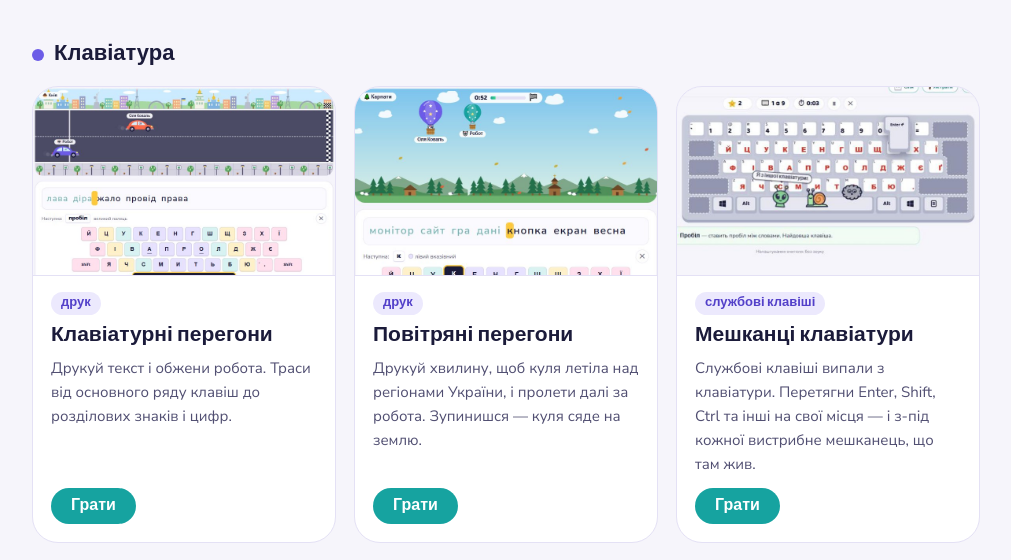
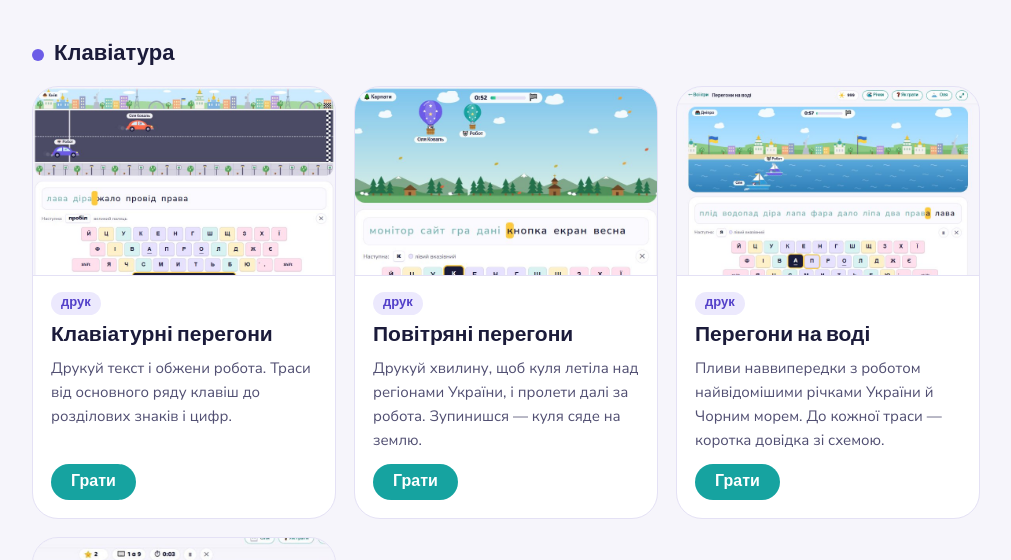
Before and after one commit to cyrilreyda/cyrilreyda.github.io, a plain HTML site: page index.html in a window 1280 px wide. Shown: the part 211-771 px from the top of the page, without its empty margins (134-1145 px from the left). Drawn offline with Linux system fonts and the light colour scheme.

Commit message:
Add Перегони на воді to the Keyboard section
Co-Authored-By: Claude Opus 5.5 <noreply@anthropic.com>

```diff
--- a/index.html
+++ b/index.html
@@ -96,6 +96,15 @@
         <span class="play">Грати</span>
       </div>
     </a>
+    <a class="card" href="/water-race-kids/">
+      <img src="img/water-race-kids.jpg" alt="Перегони на воді: вітрильники учня й робота на Дніпрі біля київських круч" loading="lazy">
+      <div class="card-body">
+        <div class="tags"><span class="tag keys">друк</span></div>
+        <h2>Перегони на воді</h2>
+        <p>Пливи наввипередки з роботом найвідомішими річками України й Чорним морем. До кожної траси — коротка довідка зі схемою.</p>
+        <span class="play">Грати</span>
+      </div>
+    </a>
     <a class="card" href="/keyboard-residents-kids/">
       <img src="img/keyboard-residents-kids.jpg" alt="Мешканці клавіатури: з-під щойно поставленого Пробілу вистрибують мешканці, а Enter несуть на його місце" loading="lazy">
       <div class="card-body">
--- a/sw.js
+++ b/sw.js
@@ -1,11 +1,11 @@
 // Офлайн-режим каталогу. Онлайн сторінка завжди береться з мережі (і оновлює збережену копію),
 // без інтернету — зі збереженої копії. Ігри мають власні sw.js у своїх папках; цей лише для файлів каталогу.
 // Після зміни списку FILES збільшити номер у CACHE, щоб браузери забрали нову копію.
-const CACHE = 'catalog-v5';
+const CACHE = 'catalog-v6';
 const FILES = ['./', './index.html', './manifest.webmanifest', './lock.js', './teacher/', './teacher/index.html',
                './fonts/fonts.css', './fonts/baloo2-latin.woff2', './fonts/nunitosans-cyrillic.woff2', './fonts/nunitosans-latin.woff2',
                './icons/icon-192.png', './icons/icon-512.png', './img/emblem.png',
-               './img/typing-race-kids.jpg', './img/balloon-race-kids.jpg', './img/hot-keys.jpg', './img/mouse-race-kids.jpg', './img/double-click-kids.jpg', './img/word-bricks-kids.jpg', './img/keyboard-residents-kids.jpg'];
+               './img/typing-race-kids.jpg', './img/balloon-race-kids.jpg', './img/water-race-kids.jpg', './img/hot-keys.jpg', './img/mouse-race-kids.jpg', './img/double-click-kids.jpg', './img/word-bricks-kids.jpg', './img/keyboard-residents-kids.jpg'];
 const PATHS = FILES.map(f=>new URL(f, self.registration.scope).pathname);
 const TIMEOUT = 5000;   // повільна мережа в класі — після 5 с беремо збережену копію
 
```
Also changed, not shown: img/water-race-kids.jpg (added), 1 other file.
